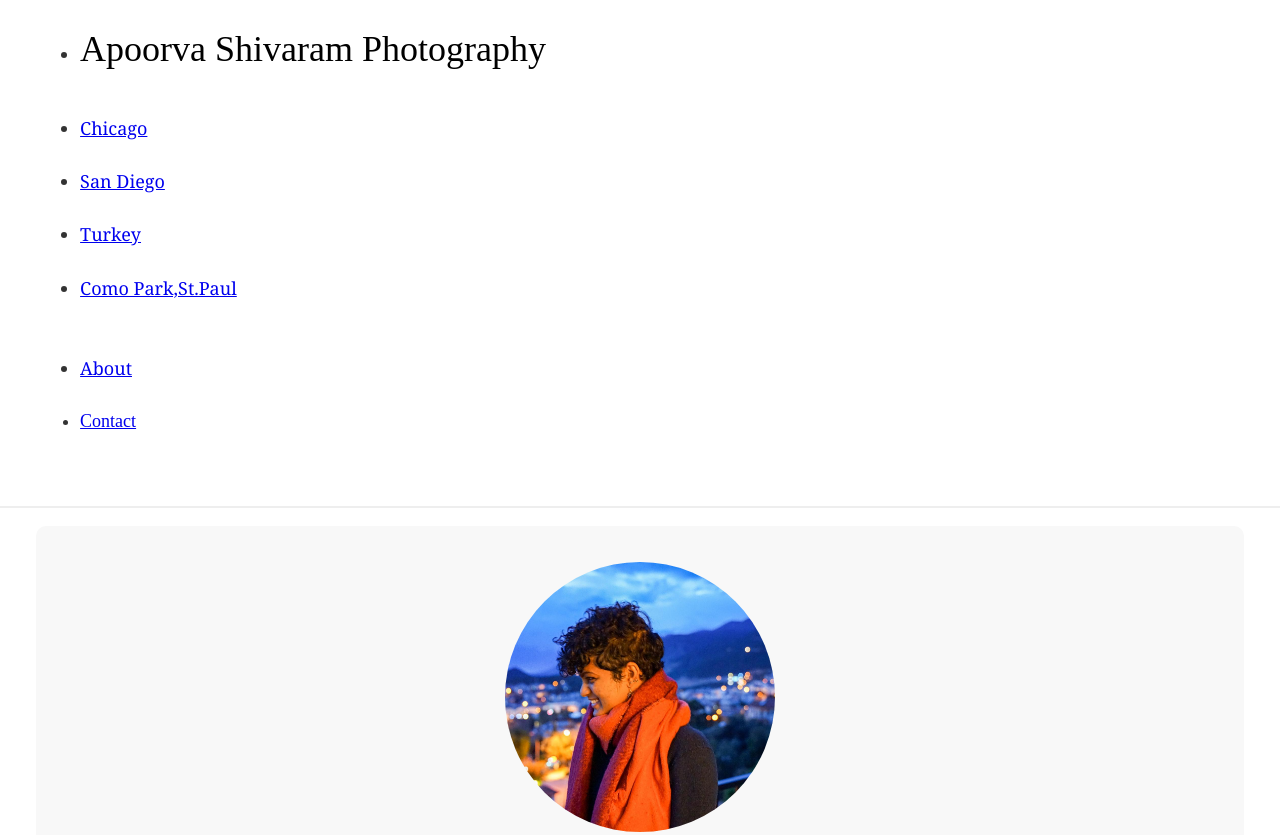
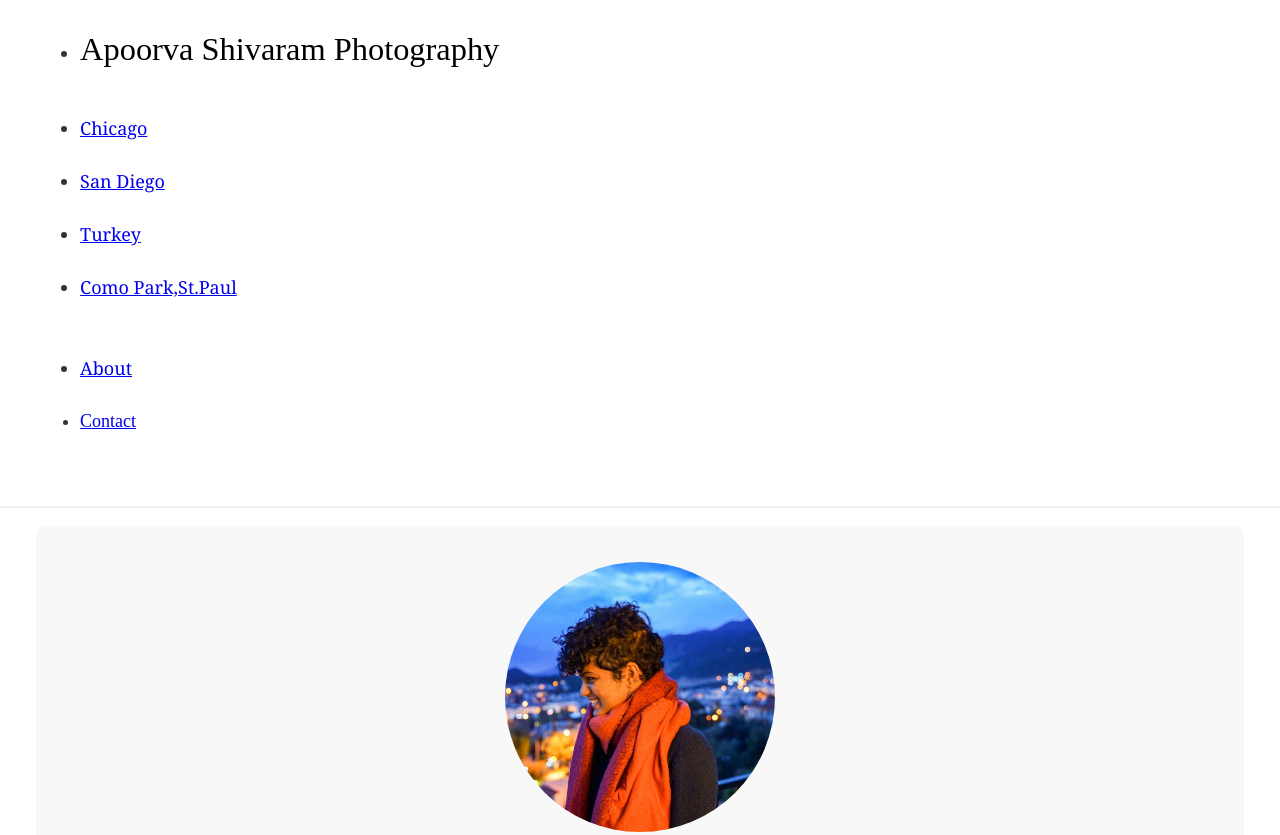
Before and after one commit to varunvenky99/Apoorva-shivaram-Photography-Portfolio, a Gatsby site: page /about in a window 1280 px wide. Shown: the top 835 px of the page. Built offline with nearby package versions, Linux system fonts and the light colour scheme; Gatsby itself is replaced by a stand-in of ours.

Commit message:
third commit

```diff
--- a/src/components/header.module.scss
+++ b/src/components/header.module.scss
@@ -6,7 +6,7 @@
 }
 .title {
   color: #000000 !important;
-  font-size: 2rem;
+  font-size: 1.8rem;
   line-height: 2rem;
   font-weight: 400;
   text-decoration: none;
--- a/src/pages/about.js
+++ b/src/pages/about.js
@@ -10,7 +10,7 @@ const AboutPage = () => {
       profile: file(relativePath: { eq: "profile.jpeg" }) {
         id
         childImageSharp {
-          fluid(quality: 100) {
+          fluid {
             ...GatsbyImageSharpFluid
           }
         }
```
Also changed, not shown: src/components/Compoturk.js (+4 -4 lines).
